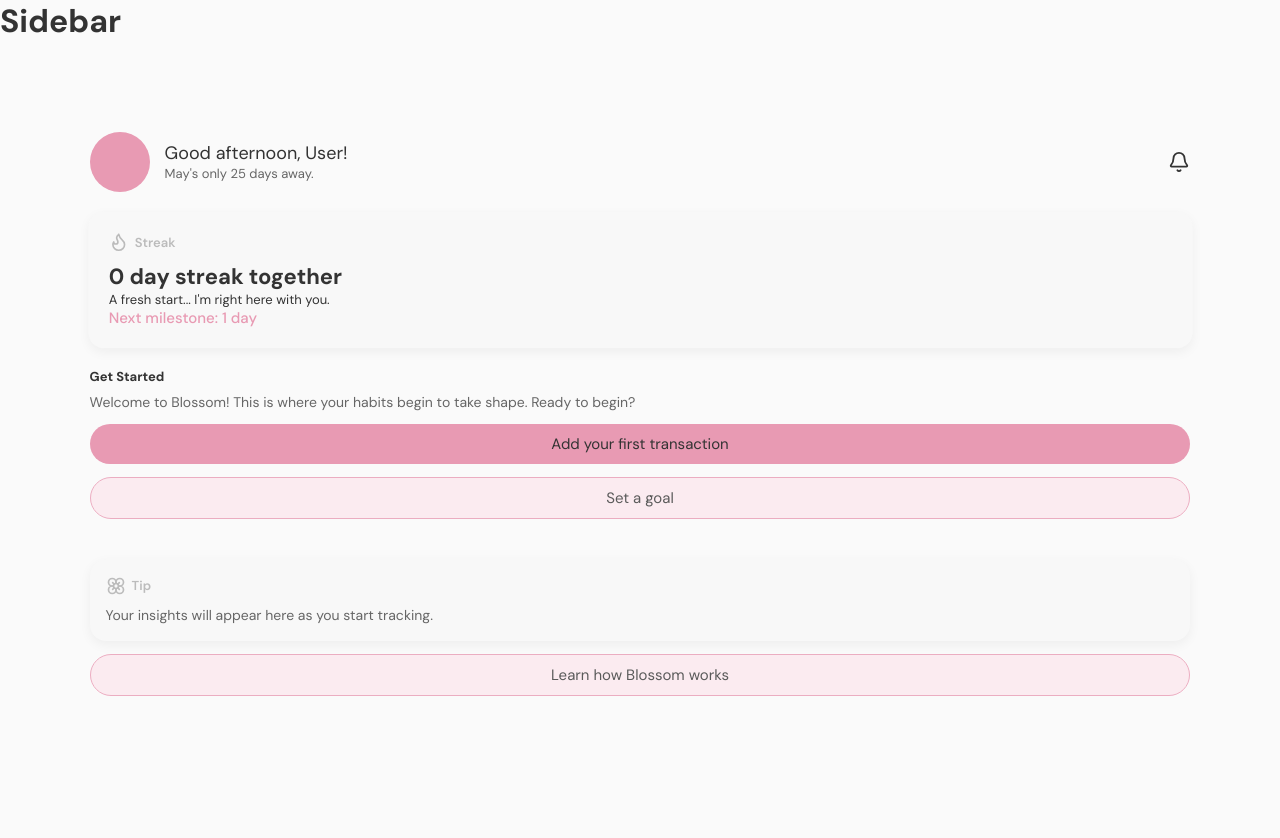
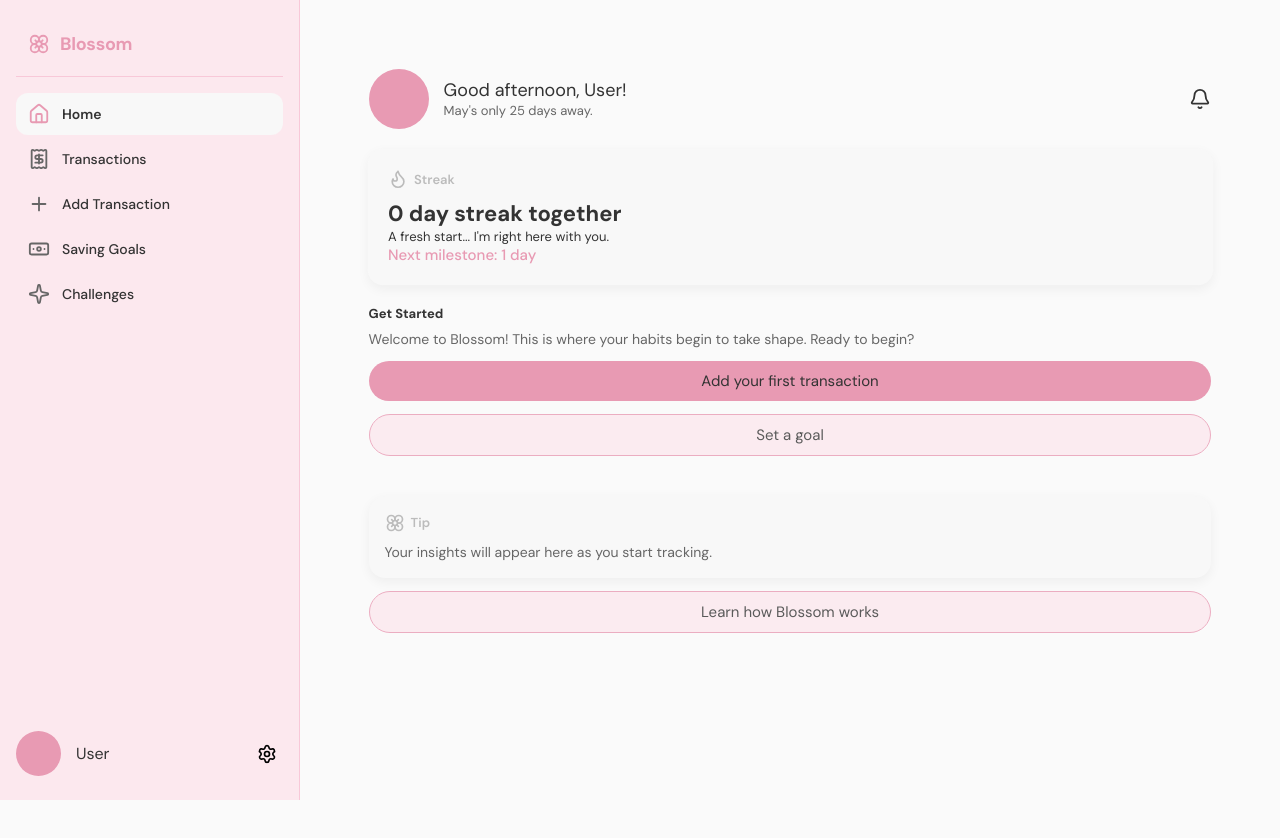
Before and after one commit to mirelalexy/blossom, a React (Vite) app in the folder frontend/: page / in a window 1280 px wide. Shown: the top 838 px of the page. After the commit the page ends 800 px from the top, so only its background shows below. Built offline with nearby package versions, Linux system fonts and the light colour scheme.

Commit message:
feat(ui): add sidebar for desktop

```diff
--- /dev/null
+++ b/frontend/src/components/navigation/Sidebar.css
@@ -0,0 +1,98 @@
+.sidebar {
+    display: none;
+}
+
+@media (min-width: 1024px) {
+    .sidebar {
+        display: flex;
+        flex-direction: column;
+        width: 300px;
+        flex-shrink: 0;
+        height: 100vh;
+        position: sticky;
+        top: 0;
+        background-color: var(--bg-secondary);
+        border-right: 1px solid var(--border);
+        padding: 24px 16px;
+        box-sizing: border-box;
+        gap: 8px;
+    }
+
+    .sidebar-logo {
+        display: flex;
+        align-items: center;
+        gap: 10px;
+        padding: 8px 12px 20px;
+        cursor: pointer;
+        color: var(--accent);
+        border-bottom: 1px solid var(--border);
+        margin-bottom: 8px;
+    }
+
+    .sidebar-logo span {
+        font-size: 18px;
+        font-weight: 700;
+        color: var(--accent);
+        letter-spacing: -0.3px;
+    }
+
+    .sidebar-nav {
+        display: flex;
+        flex-direction: column;
+        gap: 3px;
+        flex: 1;
+    }
+
+    .sidebar-item {
+        display: flex;
+        align-items: center;
+        gap: 12px;
+        padding: 10px 12px;
+        border-radius: 12px;
+        color: var(--text-secondary);
+        text-decoration: none;
+        font-size: 14px;
+        font-weight: 500;
+        transition: background-color 0.15s ease, color 0.15 ease;
+    }
+
+    .sidebar-item:hover {
+        background-color: var(--card);
+        color: var(--text-primary);
+        cursor: pointer;
+    }
+
+    .sidebar-item.active {
+        background-color: var(--card);
+        color: var(--accent);
+        font-weight: 600;
+    }
+
+    .sidebar-user {
+        display: flex;
+        flex-direction: row;
+        align-items: center;
+        gap: 15px;
+    }
+
+    .sidebar-user .home-avatar-wrapper {
+        width: 45px;
+        height: 45px;
+    }
+
+    .sidebar-footer {
+        display: flex;
+        flex-direction: row;
+        align-items: center;
+        justify-content: space-between;
+    }
+
+    .sidebar-settings:hover {
+        cursor: pointer;
+    }
+
+    .sidebar-settings {
+        border: none;
+        background: none;
+    }
+ }
--- a/frontend/src/components/navigation/Sidebar.jsx
+++ b/frontend/src/components/navigation/Sidebar.jsx
@@ -1,5 +1,66 @@
+import { NavLink, useNavigate } from "react-router-dom"
+
+import { useUser } from "../../store/UserStore"
+
+import Icon from "../ui/Icon"
+
+import "./Sidebar.css"
+
+const navItems = [
+    { to: "/", icon: "home", label: "Home"},
+    { to: "/transactions", icon: "transactions", label: "Transactions"},
+    { to: "/add-transaction", icon: "add", label: "Add Transaction"},
+    { to: "/goals", icon: "goals", label: "Saving Goals"},
+    { to: "/challenges", icon: "profile", label: "Challenges"},
+]
+
 function Sidebar() {
-    return <h1 className="sidebar">Sidebar</h1>
+    const navigate = useNavigate()
+
+    const { user } = useUser()
+
+    return (
+        <aside className="sidebar">
+            <div className="sidebar-logo" onClick={() => navigate("/")}>
+                <Icon name="categories" size={22} />
+                <span>Blossom</span>
+            </div>
+
+            <nav className="sidebar-nav">
+                {navItems.map(({ to, icon, label }) => (
+                    <NavLink
+                        key={to}
+                        to={to}
+                        end={to === "/"}
+                        className={({ isActive }) => `sidebar-item ${isActive ? "active" : ""}`}
+                    >
+                        <Icon name={icon} size={22} />
+                        <span>{label}</span>
+                    </NavLink>
+                ))}
+            </nav>
+
+            <div className="sidebar-footer">
+                <div className="sidebar-user">
+                    <div className="home-avatar-wrapper" onClick={() => navigate("/profile")}>
+                        { user.avatar ? (
+                            <img src={user.avatar} className="home-avatar"/>
+                        ) : (
+                            <div className="avatar-placeholder"></div>
+                        )}
+                    </div>
+
+                    <div className="sidebar-user-name">
+                        <p>{user.displayName}</p>
+                    </div>
+                </div>
+
+                <button className="sidebar-settings" onClick={() => navigate("/settings")} >
+                    <Icon name="settings" size={20} />
+                </button>
+            </div>
+        </aside>
+    )
 }
 
 export default Sidebar
--- a/frontend/src/layouts/AppLayout.css
+++ b/frontend/src/layouts/AppLayout.css
@@ -4,12 +4,16 @@
     min-height: 100vh;
 }
 
-.sidebar {
-    display: none;
-}
+@media (min-width: 1024px) {
+    .layout {
+        flex-direction: row;
+        align-items: flex-start;
+    }
 
-@media (min-width: 1024px) {
-    .sidebar {
-        display: flex;
+    .layout main {
+        flex: 1;
+        min-width: 0;
+        min-height: 100vh;
+        overflow-y: auto;
     }
 }
--- a/frontend/src/styles/pages/Home.css
+++ b/frontend/src/styles/pages/Home.css
@@ -6,6 +6,7 @@
     display: flex;
     align-items: center;
     justify-content: center;
+    cursor: pointer;
 }
 
 .home-avatar {
```
